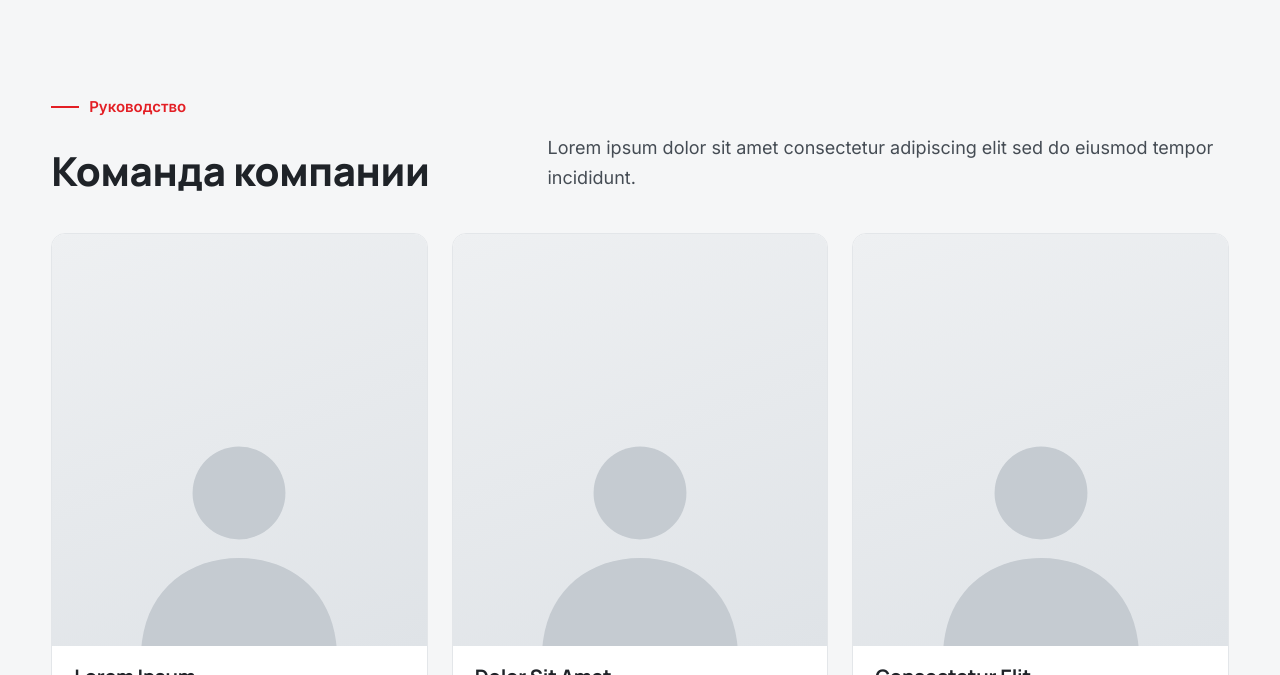
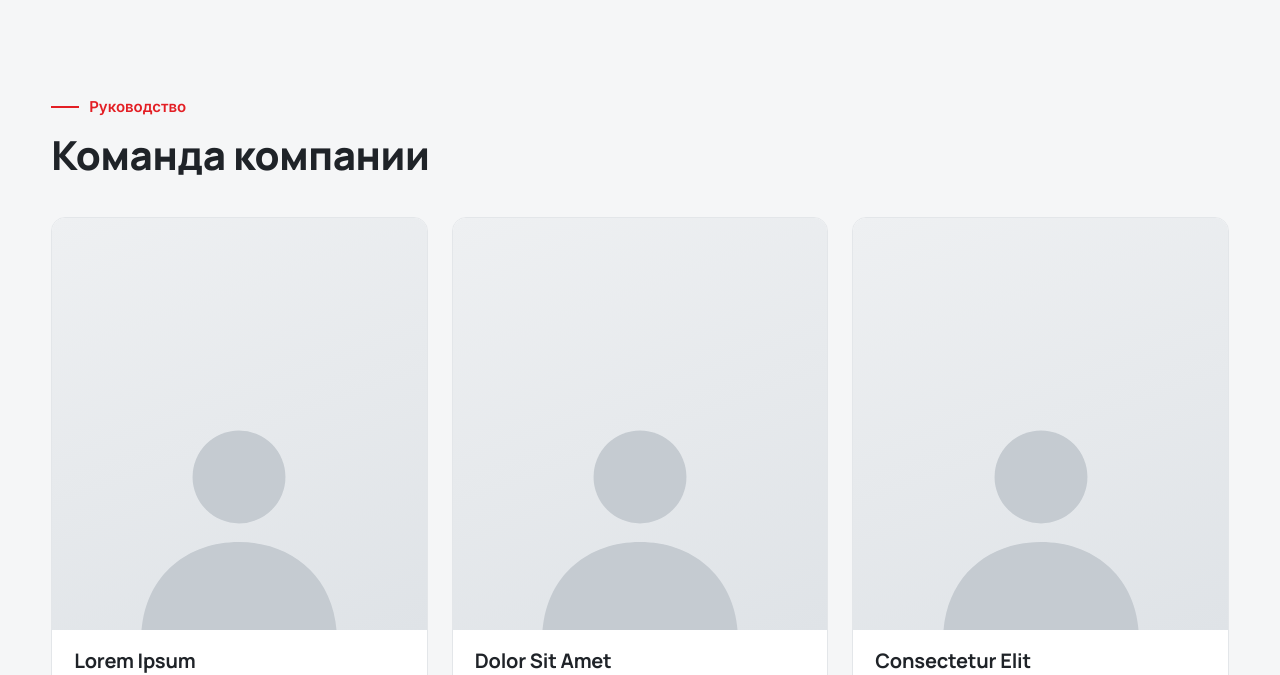
Before and after one commit to kuanyshlucky-oss/bayanaul-geology, a plain HTML site: page index.html in a window 1280 px wide. Both pictures are taken after a click on the element 647 px from the left and 83 px from the top of the page. Shown: the part 123-798 px from the top of the page. Drawn offline with nearby package versions, Linux system fonts and the light colour scheme.

Commit message:
Руководство: убран вводный текст
Co-Authored-By: Claude Opus 5.5 <noreply@anthropic.com>
Claude-Session: https://claude.ai/code/session_01DDZu3mGUzJsw4wHUee4FhC

```diff
--- a/index.html
+++ b/index.html
@@ -440,7 +440,7 @@ input,select,textarea{min-height:56px;font-size:17px;border-width:1.5px;border-c
 <section class="band grey" id="team" data-pg="team">
   <div class="wrap">
     <div class="kicker">Руководство</div>
-    <div class="head"><h2>Команда компании</h2><p class="lead" style="margin:0">Lorem ipsum dolor sit amet consectetur adipiscing elit sed do eiusmod tempor incididunt.</p></div>
+    <h2>Команда компании</h2>
     <div class="team" id="teaml"></div>
   </div>
 </section>
```
